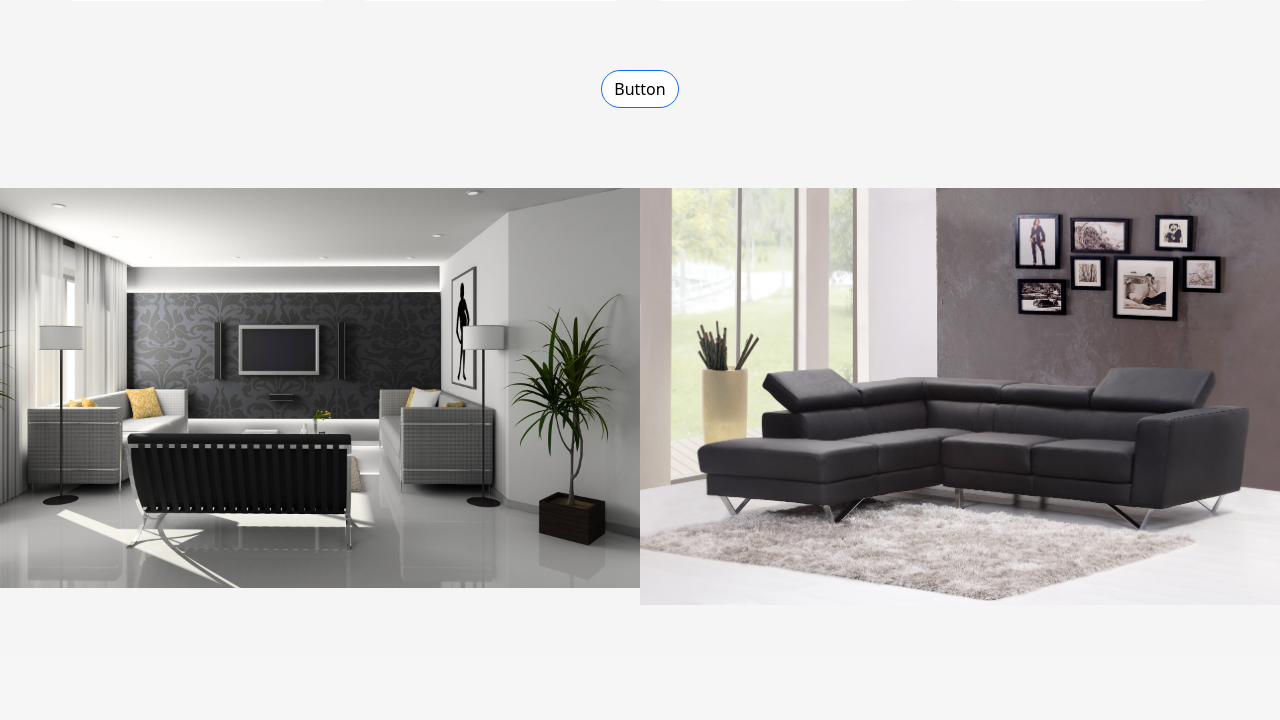
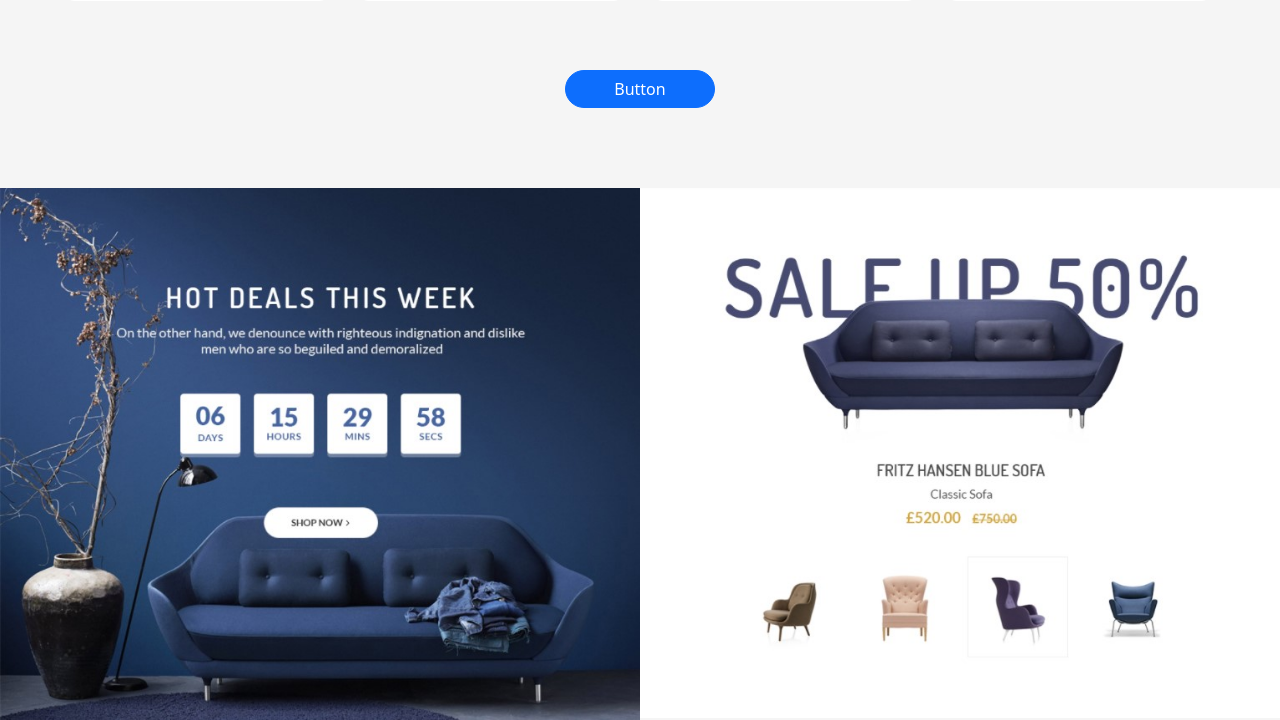
Before and after one commit to mohammadmubaslat/myWebProject, a PHP site: page /mainHTML.html in a window 1280 px wide. Shown: the part 2429-3149 px from the top of the page. Before the commit the page ends 3034 px from the top, so only its background shows below. Run offline with PHP 8.4, Linux system fonts and the light colour scheme.

Commit message:
26/4 09:00 PM advert photos

```diff
--- a/mainHTML.html
+++ b/mainHTML.html
@@ -241,12 +241,12 @@
 <div id="advert_div">
 
     <div class="advert_divs">
-         <img src="mainUI/imgs/salon.jpg" class="img-fluid" alt="...">
+         <img src="mainUI/imgs/1.jpg" class="img-fluid" alt="...">
 
     </div>
 
     <div class="advert_divs">
-        <img src="mainUI/imgs/bigSofa.jpg" class="img-fluid" alt="...">
+        <img src="mainUI/imgs/2.jpg" class="img-fluid" alt="...">
     </div>
 
 </div>
--- a/mainStyle.css
+++ b/mainStyle.css
@@ -183,12 +183,14 @@ body{
 
 
 
-.btn
+.btn-primary
 {
-    background-color: white;
-    color: black;
+    color: #fff;
+    background-color: #0d6efd;
+    border-color: #0d6efd;
     border-radius: 20px;
      margin-top: 45px;
+    width: 150px;
 }
 
 #advert_div
```
Also changed, not shown: mainUI/imgs/1.jpg (added), mainUI/imgs/2.jpg (added).
